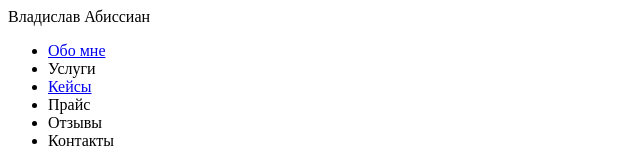
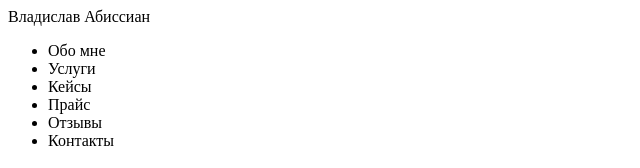
Before and after one commit to Abyssian/Abyssian.github.io, a plain HTML site: page src/index.html in a window 1280 px wide. Shown: the top 168 px of the page, 0-640 px from the left. Drawn offline with Linux system fonts and the light colour scheme.

Commit message:
Удалил ссылки на страницы с одностраничного сайта

```diff
--- a/src/index.html
+++ b/src/index.html
@@ -17,9 +17,9 @@
         <nav>
             <div class="logo">Владислав Абиссиан</div>
             <div class="menu"> <ul>
-               <li><a href="index.html">Обо мне</a></li>
+               <li>Обо мне</li>
                <li>Услуги </li>
-               <li><a href="keys.html">Кейсы</a></li>
+               <li>Кейсы</li>
                <li>Прайс </li>
                <li>Отзывы </li>
                <li>Контакты </li>
```
